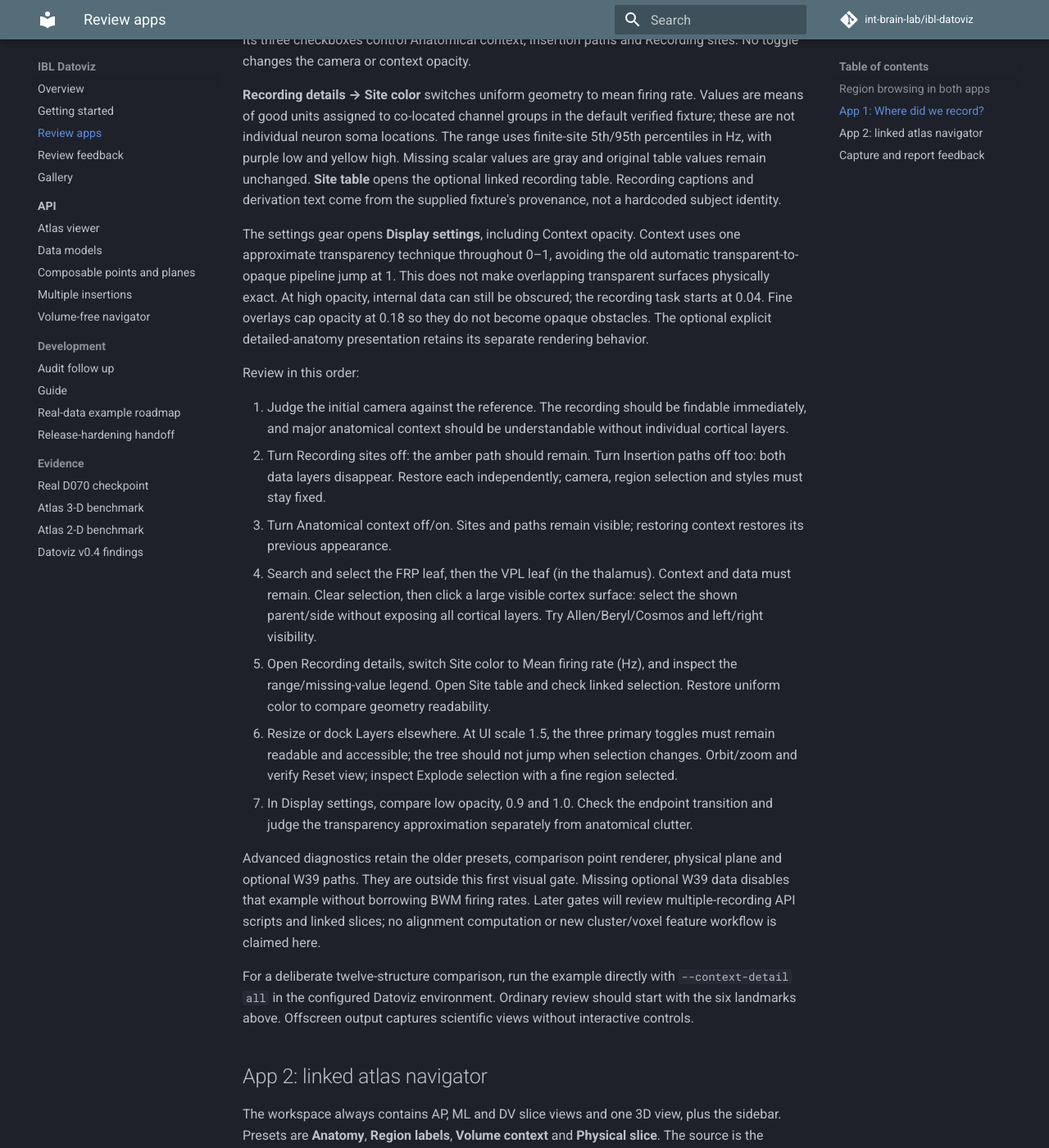
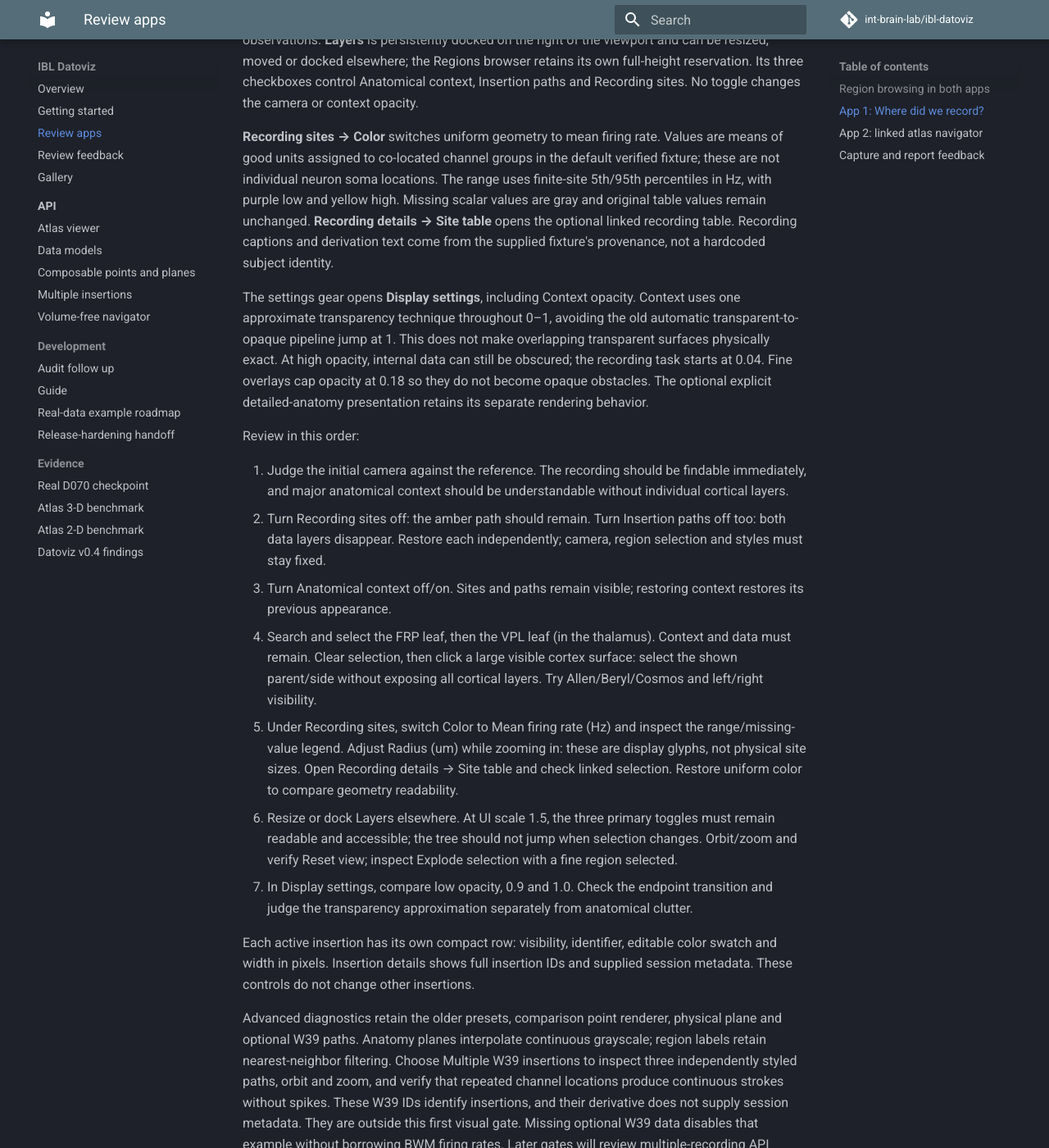
Before and after one commit to int-brain-lab/ibl-datoviz, an MkDocs documentation site: the page built from docs/review-apps.md, in a window 1280 px wide and 1400 px high, scrolled down 1925 px. Shown: the whole window at 82% size. Built offline with MkDocs 1.6.1 and Material for MkDocs 9.7.7, drawn with Linux system fonts in a browser that asks for light colours; comment, search, counter and statistics services are not loaded; some of the changed text lies outside the part shown.

Commit message:
docs: update recording review layout and visual checklist

````diff
--- a/docs/review-apps.md
+++ b/docs/review-apps.md
@@ -46,13 +46,13 @@
 just review 1 --strict --ui-scale 1.5
 ```
 
-The window requests 2800 × 2000 logical pixels and fits one monitor's decorated work area. The named oblique dorsal orientation puts olfactory areas toward the lower left and cerebellar cortex toward the upper right. **Reset view** restores orientation, pan and zoom without resetting scientific layers or selection. **Explode selection** separates a selected fine region using its authored displacement; the coarse context remains a stationary anatomical reference.
+The window requests 2240 × 1600 logical pixels and fits one monitor's decorated work area. The named lateral-oblique orientation puts olfactory areas toward the lower left and cerebellar cortex toward the upper right. **Reset view** restores orientation, pan and zoom without resetting scientific layers or selection. **Explode selection** separates a selected fine region using its authored displacement; the coarse context remains a stationary anatomical reference.
 
 The default scene contains six verified source-native context structures: Isocortex, Olfactory areas, Midbrain, Pons, Medulla and Cerebellar cortex. They form an incomplete orientation cut, not a complete brain partition or a closed shell. Their source colors identify anatomy. The shared `ibl-anatomy` catalog contains twelve structures; the default omits six internal structures to reduce visual clutter. Setup materializes the hash-pinned source meshes in `build/allen-major-context`. Missing/corrupt assets fail explicitly rather than falling back to the dense brain.
 
-A real BWM recording starts visible: 192 prepared recording sites in cyan and one amber path joining their actual coordinates. The path is not an independent histology trace. Layer counts describe the supplied observations. **Layers** is persistently docked below the viewport and can be resized, moved or docked elsewhere; the Regions browser retains its own full-height reservation. Its three checkboxes control Anatomical context, Insertion paths and Recording sites. No toggle changes the camera or context opacity.
+A real BWM recording starts visible: 192 prepared recording sites in cyan and one amber path joining their actual coordinates. The default glyph radius is 20 µm rather than 85 µm to reduce overlap between neighboring sites. Uniform cyan identifies the site layer, rather than a measured quantity. The path is not an independent histology trace. Layer counts describe the supplied observations. **Layers** is persistently docked on the right of the viewport and can be resized, moved or docked elsewhere; the Regions browser retains its own full-height reservation. Its three checkboxes control Anatomical context, Insertion paths and Recording sites. No toggle changes the camera or context opacity.
 
-**Recording details → Site color** switches uniform geometry to mean firing rate. Values are means of good units assigned to co-located channel groups in the default verified fixture; these are not individual neuron soma locations. The range uses finite-site 5th/95th percentiles in Hz, with purple low and yellow high. Missing scalar values are gray and original table values remain unchanged. **Site table** opens the optional linked recording table. Recording captions and derivation text come from the supplied fixture's provenance, not a hardcoded subject identity.
+**Recording sites → Color** switches uniform geometry to mean firing rate. Values are means of good units assigned to co-located channel groups in the default verified fixture; these are not individual neuron soma locations. The range uses finite-site 5th/95th percentiles in Hz, with purple low and yellow high. Missing scalar values are gray and original table values remain unchanged. **Recording details → Site table** opens the optional linked recording table. Recording captions and derivation text come from the supplied fixture's provenance, not a hardcoded subject identity.
 
 The settings gear opens **Display settings**, including Context opacity. Context uses one approximate transparency technique throughout 0–1, avoiding the old automatic transparent-to-opaque pipeline jump at 1. This does not make overlapping transparent surfaces physically exact. At high opacity, internal data can still be obscured; the recording task starts at 0.04. Fine overlays cap opacity at 0.18 so they do not become opaque obstacles. The optional explicit detailed-anatomy presentation retains its separate rendering behavior.
 
@@ -62,11 +62,13 @@
 2. Turn Recording sites off: the amber path should remain. Turn Insertion paths off too: both data layers disappear. Restore each independently; camera, region selection and styles must stay fixed.
 3. Turn Anatomical context off/on. Sites and paths remain visible; restoring context restores its previous appearance.
 4. Search and select the FRP leaf, then the VPL leaf (in the thalamus). Context and data must remain. Clear selection, then click a large visible cortex surface: select the shown parent/side without exposing all cortical layers. Try Allen/Beryl/Cosmos and left/right visibility.
-5. Open Recording details, switch Site color to Mean firing rate (Hz), and inspect the range/missing-value legend. Open Site table and check linked selection. Restore uniform color to compare geometry readability.
+5. Under Recording sites, switch Color to Mean firing rate (Hz) and inspect the range/missing-value legend. Adjust Radius (um) while zooming in: these are display glyphs, not physical site sizes. Open Recording details → Site table and check linked selection. Restore uniform color to compare geometry readability.
 6. Resize or dock Layers elsewhere. At UI scale 1.5, the three primary toggles must remain readable and accessible; the tree should not jump when selection changes. Orbit/zoom and verify Reset view; inspect Explode selection with a fine region selected.
 7. In Display settings, compare low opacity, 0.9 and 1.0. Check the endpoint transition and judge the transparency approximation separately from anatomical clutter.
 
-Advanced diagnostics retain the older presets, comparison point renderer, physical plane and optional W39 paths. They are outside this first visual gate. Missing optional W39 data disables that example without borrowing BWM firing rates. Later gates will review multiple-recording API scripts and linked slices; no alignment computation or new cluster/voxel feature workflow is claimed here.
+Each active insertion has its own compact row: visibility, identifier, editable color swatch and width in pixels. Insertion details shows full insertion IDs and supplied session metadata. These controls do not change other insertions.
+
+Advanced diagnostics retain the older presets, comparison point renderer, physical plane and optional W39 paths. Anatomy planes interpolate continuous grayscale; region labels retain nearest-neighbor filtering. Choose Multiple W39 insertions to inspect three independently styled paths, orbit and zoom, and verify that repeated channel locations produce continuous strokes without spikes. These W39 IDs identify insertions, and their derivative does not supply session metadata. They are outside this first visual gate. Missing optional W39 data disables that example without borrowing BWM firing rates. Later gates will review multiple-recording API scripts and linked slices; no alignment computation or new cluster/voxel feature workflow is claimed here.
 
 For a deliberate twelve-structure comparison, run the example directly with `--context-detail all` in the configured Datoviz environment. Ordinary review should start with the six landmarks above. Offscreen output captures scientific views without interactive controls.
 
````
Also changed, not shown: docs/REAL_DATA_EXAMPLE_ROADMAP.md (+1 -1 lines).
